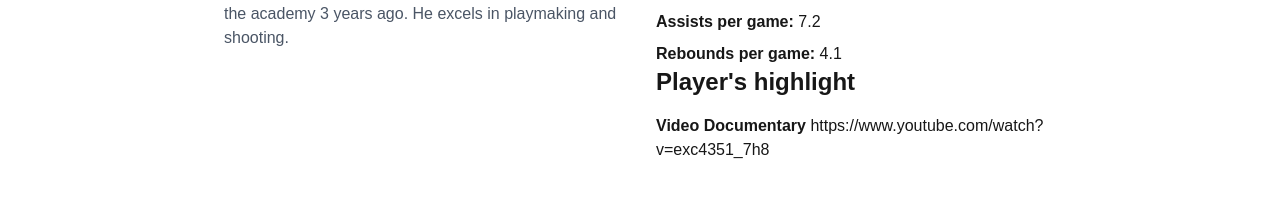
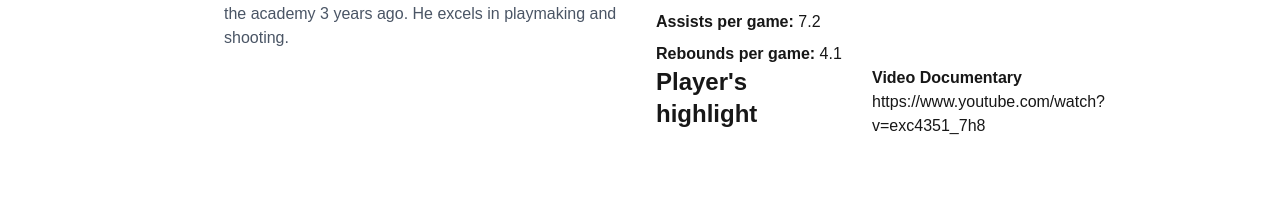
Before and after one commit to Mcdave01/books-and-ball, a Next.js app: page /players/1 in a window 1280 px wide. Shown: the part 467-679 px from the top of the page. Built offline with nearby package versions, Linux system fonts and the light colour scheme; no server answers.

Commit message:
Video updated

```diff
--- a/app/(public)/players/[id]/page.tsx
+++ b/app/(public)/players/[id]/page.tsx
@@ -43,7 +43,7 @@
               <p><strong>Assists per game:</strong> {player.stats.assists}</p>
               <p><strong>Rebounds per game:</strong> {player.stats.rebounds}</p>
             </div>
-            <div>
+            <div className="grid grid-cols-1 md:grid-cols-2 gap-8 mb-8">
             <h2 className="text-2xl font-semibold mb-4">Player's highlight</h2>
             <div><strong>Video Documentary</strong> {player.video}</div>
             </div>
```
